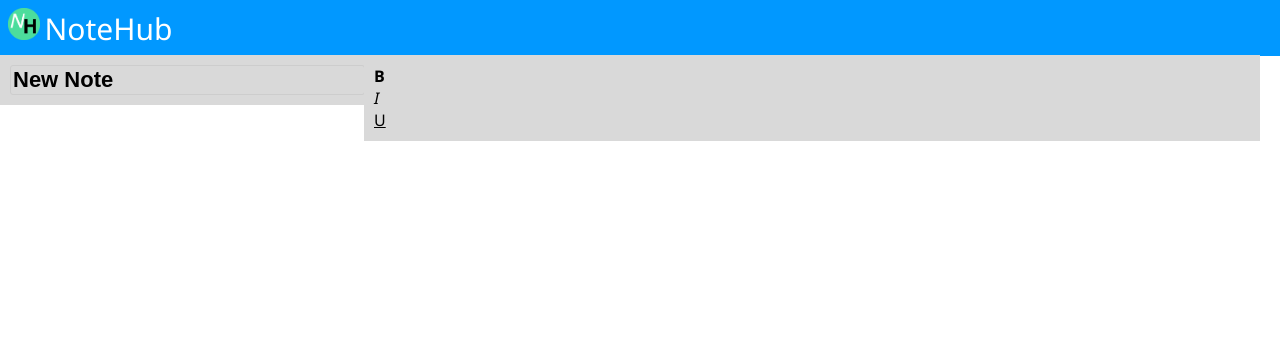
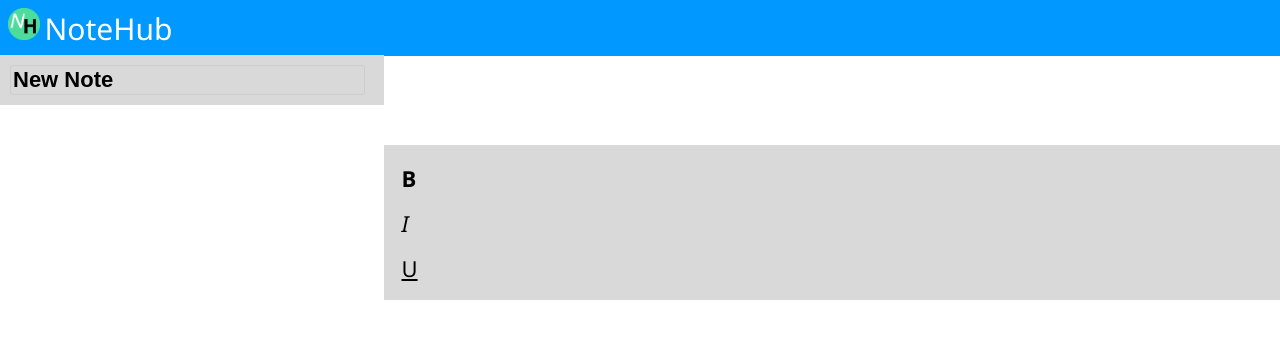
Before and after one commit to ISProject-NoteHub/NoteHub, a PHP site: page /note/new-editor.html in a window 1280 px wide. Shown: the top 339 px of the page. Run offline with PHP 8.4, Linux system fonts and the light colour scheme.

Commit message:
Update editor-styling.css

```diff
--- a/editor-styling.css
+++ b/editor-styling.css
@@ -13,6 +13,12 @@ body {
     width: calc(100% - 10px);
     padding: 5px;
     top: 50px;
+  }
+
+  #TopBar {
+    width: calc(100% - 10px);
+    padding: 5px;
+    top: 55px; left: 0;
   }
 }
 
@@ -37,7 +43,7 @@ body {
   #TopBar {
     width: calc(70% - 20px);
     padding: 10px;
-    top: 55px; left: calc(30% - 20px);
+    top: 145px; left: 30%;
   }
 }
 
@@ -68,3 +74,12 @@ body {
   background-color: #d9d9d9;
   position: absolute;
 }
+
+.FormattingButton {
+  padding: 7.5px;
+  font-size: 22px;
+}
+
+.FormattingButton:hover {
+  background-color: #cdcdcd;
+}
```
